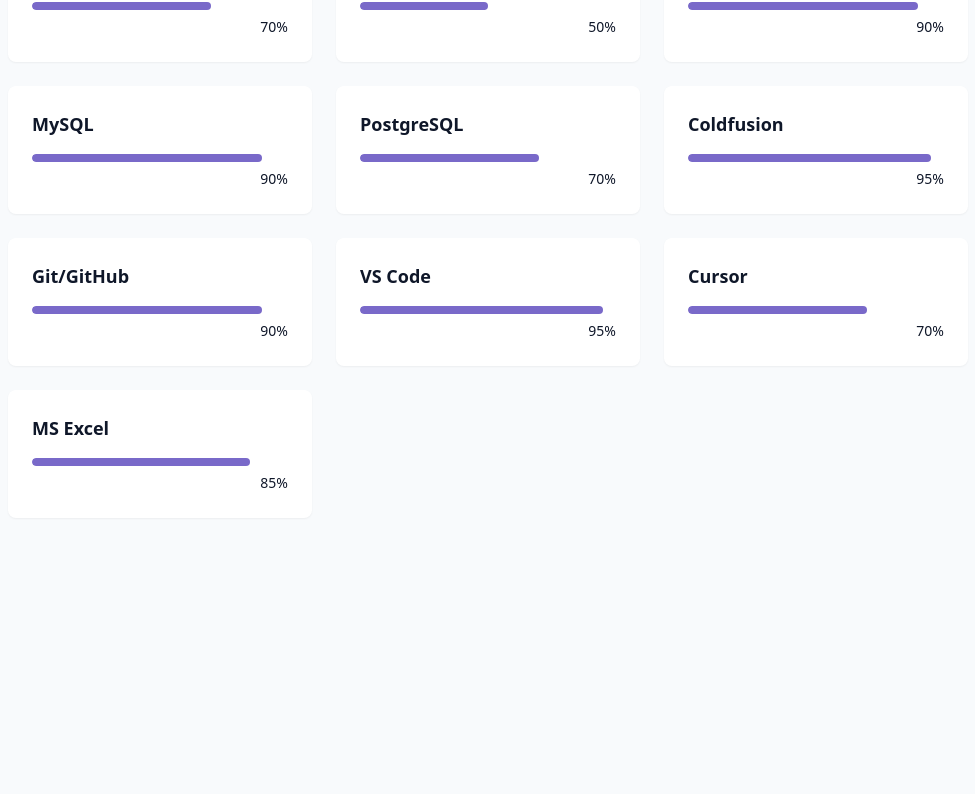
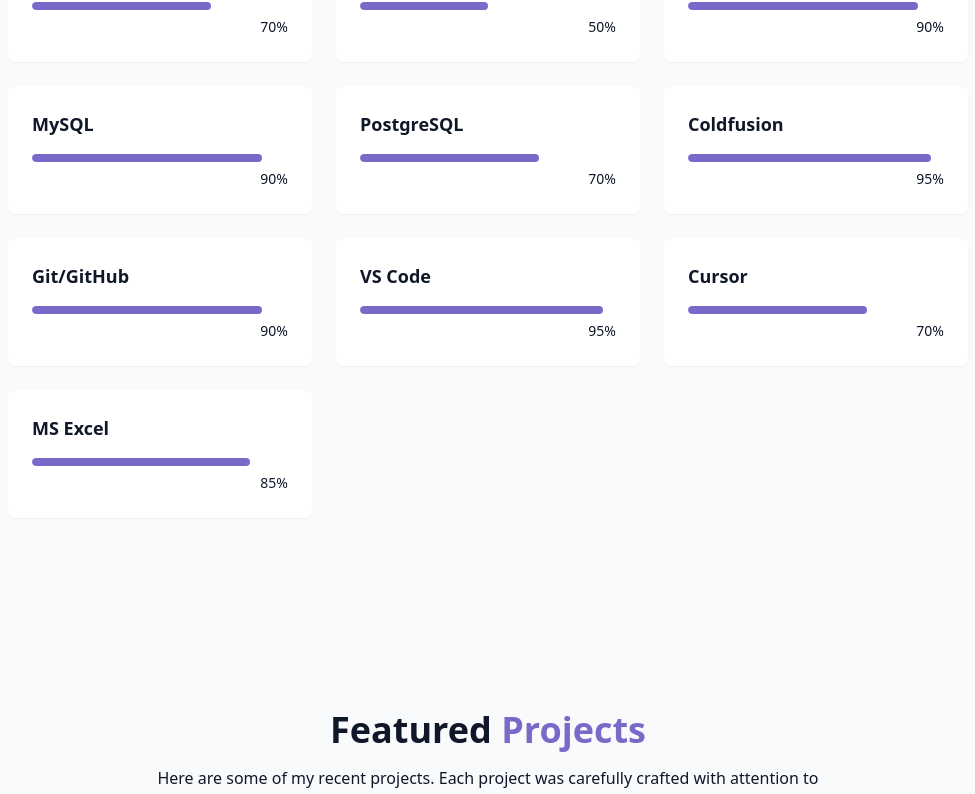
Before and after one commit to Midhun2k1/Portfolio, a React (Vite) app in the folder my-porfolio/: page / in a window 1280 px wide. Shown: the part 1996-2790 px from the top of the page, without its empty margins (152-1127 px from the left). Before the commit the page ends 2610 px from the top, so only its background shows below. Built offline with nearby package versions, Linux system fonts and the light colour scheme.

Commit message:
project section in home page

```diff
--- a/my-porfolio/src/pages/Home.jsx
+++ b/my-porfolio/src/pages/Home.jsx
@@ -21,6 +21,7 @@
         <HeroSection />
         <AboutSection />
         <SkillsSection />
+        <ProjectsSection />
       </main>
 
       {/* Footer */}
```
